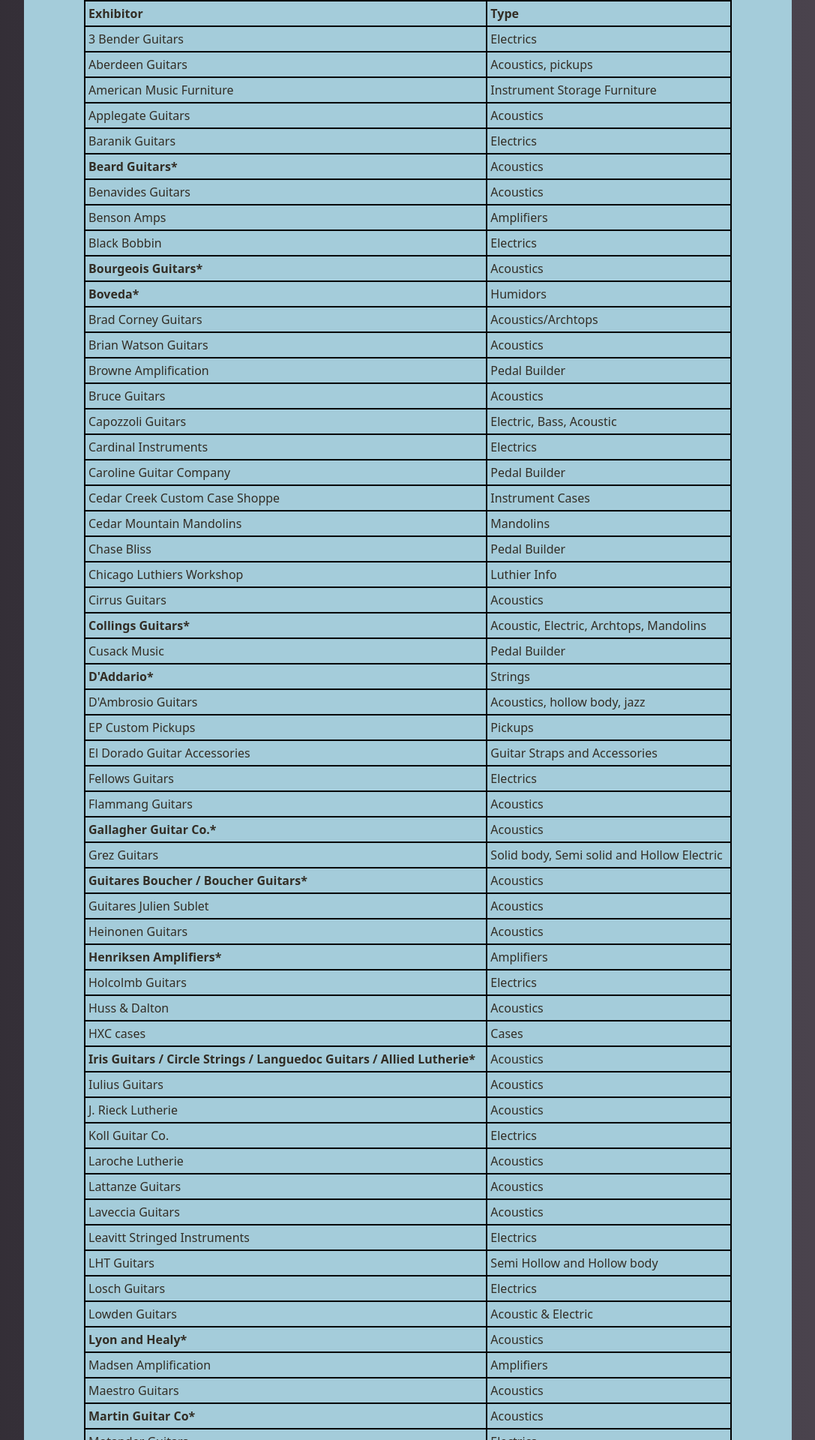
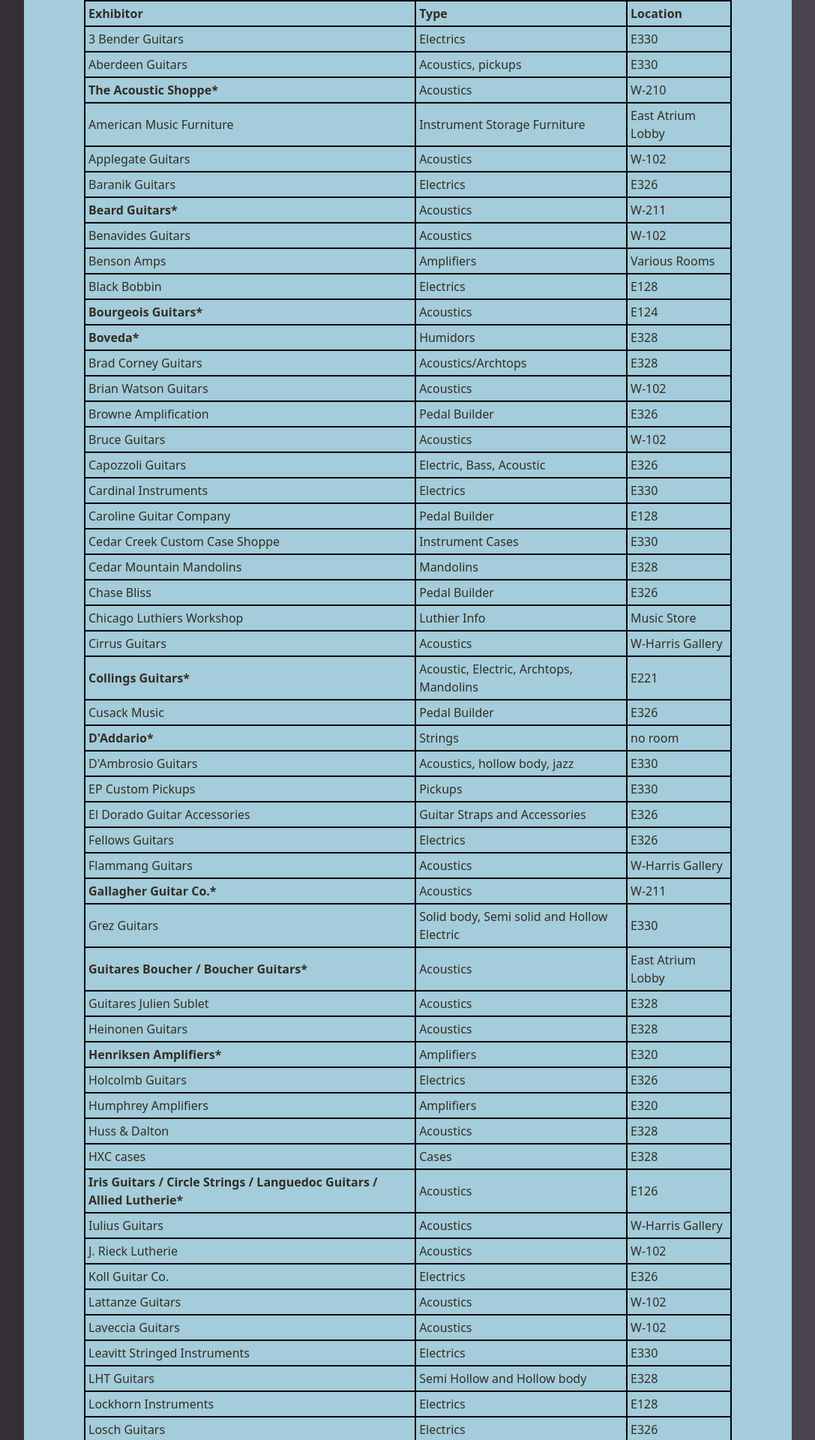
Before and after one commit to oldtownschool/fretboard-summit, a Next.js app: page /luthiers in a window 1280 px wide. Shown: the part 728-2648 px from the top of the page at 75% size, without its empty margins (96-1183 px from the left). Built offline with nearby package versions, Linux system fonts and the light colour scheme.

Commit message:
added room assignments. linked showcase ticket buttons to the main site

```diff
--- a/app/luthiers/page.js
+++ b/app/luthiers/page.js
@@ -48,7 +48,7 @@ export default function Luthiers() {
 
 
           <h3 className="font-bold text-lg leading-relaxed mt-8">Confirmed 2025 Exhibitors</h3>
-          <p className="italic text-sm leading-relaxed">Updated: July 24, 2025</p>
+          <p className="italic text-sm leading-relaxed">Updated: August 13, 2025</p>
           <p className="italic text-sm leading-relaxed">* asterisk indicates sponsor</p>
 
 
@@ -57,7 +57,7 @@ export default function Luthiers() {
               <tr>
                 <th class="text-left">Exhibitor</th>
                 <th class="text-left">Type</th>
-                {/* <th class="text-left">Location</th> */}
+                <th class="text-left">Location</th>
               </tr>
             </thead>
             <tbody>
@@ -65,461 +65,480 @@ export default function Luthiers() {
               <tr>
                 <td><Link href="https://www.3bender.com/">3 Bender Guitars</Link></td>
                 <td>Electrics</td>
-                {/* <td>E330</td> */}
+                <td>E330</td>
               </tr>
               <tr>
                 <td><Link href="http://www.aberdeenguitars.com/">Aberdeen Guitars</Link></td>
                 <td>Acoustics, pickups</td>
-                {/* <td>E330</td> */}
+                <td>E330</td>
+              </tr>
+              <tr>
+                <td class="font-bold"><Link href="https://theacousticshoppe.com/">The Acoustic Shoppe*</Link></td>
+                <td>Acoustics</td>
+                <td>W-210</td>
               </tr>
               <tr>
                 <td><Link href="http://www.americanmusicfurniture.com/">American Music Furniture </Link></td>
                 <td>Instrument Storage Furniture</td>
-                {/* <td>E330</td> */}
+                <td>East Atrium Lobby</td>
               </tr>
               <tr>
                 <td><Link href="https://www.applegateguitars.com/">Applegate Guitars</Link></td>
                 <td>Acoustics</td>
-                {/* <td>E330</td> */}
+                <td>W-102</td>
               </tr>
               <tr>
                 <td><Link href="http://baranikguitars.com/">Baranik Guitars</Link></td>
                 <td>Electrics</td>
-                {/* <td>E330</td> */}
+                <td>E326</td>
               </tr>
               <tr>
                 <td class="font-bold"><Link href="https://beardguitars.com/">Beard Guitars*</Link></td>
                 <td>Acoustics</td>
-                {/* <td>E124</td> */}
+                <td>W-211</td>
               </tr>
               <tr>
                 <td><Link href="https://www.benavidesguitars.com/">Benavides Guitars</Link></td>
                 <td>Acoustics</td>
-                {/* <td>E124</td> */}
+                <td>W-102</td>
               </tr>
               <tr>
                 <td><Link href="https://www.bensonamps.com/">Benson Amps</Link></td>
                 <td>Amplifiers</td>
-                {/* <td>E124</td> */}
+                <td>Various Rooms</td>
               </tr>
 
               <tr>
                 <td><Link href="https://blackbobbin.com/">Black Bobbin</Link></td>
                 <td>Electrics</td>
-                {/* <td>E330</td> */}
+                <td>E128</td>
               </tr>
               <tr>
                 <td class="font-bold"><Link href="https://bourgeoisguitars.com/">Bourgeois Guitars*</Link></td>
                 <td>Acoustics</td>
-                {/* <td>E124</td> */}
+                <td>E124</td>
               </tr>
               <tr>
                 <td class="font-bold"><Link href="https://bovedainc.com/">Boveda*</Link></td>
                 <td>Humidors</td>
-                {/* <td>E124</td> */}
+                <td>E328</td>
               </tr>
               <tr>
                 <td><Link href="https://www.bradcorneyguitars.com/">Brad Corney Guitars</Link></td>
                 <td>Acoustics/Archtops</td>
-                {/* <td>102</td> */}
+                <td>E328</td>
               </tr>
               <tr>
                 <td><Link href="https://www.brianwatsonguitars.com/">Brian Watson Guitars</Link></td>
                 <td>Acoustics</td>
-                {/* <td>102</td> */}
+                <td>W-102</td>
               </tr>
               <tr>
                 <td><Link href="https://browneamps.com/">Browne Amplification</Link></td>
                 <td>Pedal Builder</td>
-                {/* <td>E324</td> */}
+                <td>E326</td>
               </tr>
               <tr>
                 <td><Link href="https://bruceguitars.com/">Bruce Guitars</Link></td>
                 <td>Acoustics</td>
-                {/* <td>E324</td> */}
+                <td>W-102</td>
               </tr>
               <tr>
                 <td><Link href="http://capozzoliguitarcompany.com/">Capozzoli Guitars</Link></td>
                 <td>Electric, Bass, Acoustic</td>
-                {/* <td>E324</td> */}
+                <td>E326</td>
               </tr>
               <tr>
                 <td><Link href="http://www.cardinalinstruments.com/">Cardinal Instruments</Link></td>
                 <td>Electrics</td>
-                {/* <td>E324</td> */}
+                <td>E330</td>
               </tr>
 
               <tr>
                 <td><Link href="https://carolineguitar.com/">Caroline Guitar Company</Link></td>
                 <td>Pedal Builder</td>
-                {/* <td>E330</td> */}
+                <td>E128</td>
               </tr>
               <tr>
                 <td><Link href="https://cedarcreekcases.com/">Cedar Creek Custom Case Shoppe</Link></td>
                 <td>Instrument Cases</td>
-                {/* <td>102</td> */}
+                <td>E330</td>
               </tr>
               <tr>
                 <td><Link href="https://cedarmtm.com">Cedar Mountain Mandolins</Link></td>
                 <td>Mandolins</td>
-                {/* <td>102</td> */}
+                <td>E328</td>
               </tr>
               <tr>
                 <td><Link href="http://chasebliss.com">Chase Bliss</Link></td>
                 <td>Pedal Builder</td>
-                {/* <td>E324</td> */}
+                <td>E326</td>
               </tr>
               <tr>
                 <td><Link href="https://www.chicagoluthiers.com/">Chicago Luthiers Workshop</Link></td>
                 <td>Luthier Info</td>
-                {/* <td>E324</td> */}
+                <td>Music Store</td>
               </tr>
               <tr>
                 <td><Link href="https://www.cirrusguitars.com/">Cirrus Guitars</Link></td>
                 <td>Acoustics</td>
-                {/* <td>E324</td> */}
+                <td>W-Harris Gallery</td>
               </tr>
               <tr>
                 <td class="font-bold"><Link href="https://www.collingsguitars.com/">Collings Guitars*</Link></td>
                 <td>Acoustic, Electric, Archtops, Mandolins</td>
-                {/* <td>E221</td> */}
+                <td>E221</td>
               </tr>
               <tr>
                 <td><Link href="https://cusackmusic.com/">Cusack Music</Link></td>
                 <td>Pedal Builder</td>
-                {/* <td>E328</td> */}
+                <td>E326</td>
               </tr>
               <tr>
                 <td class="font-bold"><Link href="https://www.daddario.com/">D&apos;Addario*</Link></td>
                 <td>Strings</td>
-                {/* <td></td> */}
+                <td>no room</td>
               </tr>
               <tr>
                 <td><Link href="https://www.dambrosioguitars.com/">D&apos;Ambrosio Guitars</Link></td>
                 <td>Acoustics, hollow body, jazz</td>
-                {/* <td></td> */}
+                <td>E330</td>
               </tr>
               <tr>
                 <td><Link href="http://www.epcustompickups.com">EP Custom Pickups</Link></td>
                 <td>Pickups</td>
-                {/*<td></td> */}
+                <td>E330</td>
               </tr>
 
               <tr>
                 <td><Link href="http://www.eldoradostraps.com/">El Dorado Guitar Accessories</Link></td>
                 <td>Guitar Straps and Accessories</td>
-                {/* <td>213</td> */}
+                <td>E326</td>
               </tr>
 
               <tr>
                 <td><Link href="http://www.fellowsguitars.com/">Fellows Guitars</Link></td>
                 <td>Electrics</td>
-                {/* <td>213</td> */}
+                <td>E326</td>
               </tr>
 
               <tr>
                 <td><Link href="https://flammangguitars.com">Flammang Guitars</Link></td>
                 <td>Acoustics</td>
-                {/* <td>213</td> */}
+                <td>W-Harris Gallery</td>
               </tr>
               <tr>
                 <td class="font-bold"><Link href="https://gallagherguitar.com/">Gallagher Guitar Co.*</Link></td>
                 <td>Acoustics</td>
-                {/* <td>213</td> */}
+                <td>W-211</td>
               </tr>
 
               <tr>
                 <td><Link href="https://www.grezguitars.com">Grez Guitars</Link></td>
                 <td>Solid body, Semi solid and Hollow Electric</td>
-                {/* <td>E330</td> */}
+                <td>E330</td>
               </tr>
               <tr>
                 <td class="font-bold"><Link href="https://boucherguitars.com/">Guitares Boucher / Boucher Guitars*</Link></td>
                 <td>Acoustics</td>
-                {/* <td>210</td> */}
+                <td>East Atrium Lobby</td>
               </tr>
               <tr>
                 <td><Link href="https://en.guitaresjuliensublet.com/">Guitares Julien Sublet</Link></td>
                 <td>Acoustics</td>
-                {/* <td>102</td> */}
+                <td>E328</td>
               </tr>
               <tr>
                 <td><Link href="http://www.heinonenguitars.com/">Heinonen Guitars</Link></td>
                 <td>Acoustics</td>
-                {/* <td>102</td> */}
+                <td>E328</td>
               </tr>
               <tr>
                 <td class="font-bold"><Link href="https://www.henriksenamplifiers.com/">Henriksen Amplifiers*</Link></td>
                 <td>Amplifiers</td>
-                {/* <td>E320</td> */}
+                <td>E320</td>
               </tr>
               <tr>
                 <td><Link href="http://holcombguitars.com/">Holcolmb Guitars</Link></td>
                 <td>Electrics</td>
-                {/* <td>Harris Gallery</td> */}
+                <td>E326</td>
+              </tr>
+              <tr>
+                <td><Link href="https://www.humphreyamps.com/">Humphrey Amplifiers</Link></td>
+                <td>Amplifiers</td>
+                <td>E320</td>
               </tr>
               <tr>
                 <td><Link href="https://hussanddalton.com/">Huss & Dalton</Link></td>
                 <td>Acoustics</td>
-                {/* <td>Harris Gallery</td> */}
+                <td>E328</td>
               </tr>
               <tr>
                 <td><Link href="http://hoffeecases.com">HXC cases</Link></td>
                 <td>Cases</td>
-                {/* <td>102</td> */}
+                <td>E328</td>
               </tr>
               <tr>
                 <td class="font-bold"><Link href="https://www.irisguitarcompany.com/">Iris Guitars / Circle Strings / Languedoc Guitars / Allied Lutherie*</Link></td>
                 <td>Acoustics</td>
-                {/* <td>E126</td> */}
+                <td>E126</td>
               </tr>
               <tr>
                 <td><Link href="http://www.iuliusguitars.com/">Iulius Guitars</Link></td>
                 <td>Acoustics</td>
-                {/* <td>Harris Gallery</td> */}
+                <td>W-Harris Gallery</td>
               </tr>
               <tr>
                 <td><Link href="https://www.jrieck.com/">J. Rieck Lutherie</Link></td>
                 <td>Acoustics</td>
-                {/* <td>Harris Gallery</td> */}
+                <td>W-102</td>
               </tr>
               <tr>
                 <td><Link href="https://www.kollguitars.com/">Koll Guitar Co.</Link></td>
                 <td>Electrics</td>
-                {/* <td>Harris Gallery</td> */}
-              </tr>
-
-              <tr>
-                <td><Link href="https://www.larochelutherie.com/">Laroche Lutherie</Link></td>
-                <td>Acoustics</td>
-                {/* <td>E330</td> */}
+                <td>E326</td>
               </tr>
               <tr>
                 <td><Link href="http://www.anthonylattanze.com/">Lattanze Guitars</Link></td>
                 <td>Acoustics</td>
-                {/* <td>E330</td> */}
+                <td>W-102</td>
               </tr>
               <tr>
                 <td><Link href="https://www.lavecchiaguitars.com/">Laveccia Guitars</Link></td>
                 <td>Acoustics</td>
-                {/* <td>E330</td> */}
+                <td>W-102</td>
               </tr>
               <tr>
                 <td><Link href="http://www.leavittlutherie.com/">Leavitt Stringed Instruments</Link></td>
                 <td>Electrics</td>
-                {/* <td>E330</td> */}
+                <td>E330</td>
               </tr>
               <tr>
                 <td><Link href="https://www.lhtguitars.com/guitars">LHT Guitars</Link></td>
                 <td>Semi Hollow and Hollow body</td>
-                {/* <td>E328</td> */}
+                <td>E328</td>
+              </tr>
+              <tr>
+                <td><Link href="hhttps://lockhorninstruments.org/">Lockhorn Instruments</Link></td>
+                <td>Electrics</td>
+                <td>E128</td>
               </tr>
               <tr>
                 <td><Link href="https://loschguitars.com/">Losch Guitars</Link></td>
                 <td>Electrics</td>
-                {/* <td>E328</td> */}
-              </tr>
-              <tr>
-                <td><Link href="https://lowdenguitars.com/">Lowden Guitars</Link></td>
-                <td>Acoustic & Electric</td>
-                {/* <td>E330</td> */}
+                <td>E326</td>
               </tr>
               <tr>
                 <td class="font-bold"><Link href="https://www.lyonhealycorporation.com/">Lyon and Healy*</Link></td>
                 <td>Acoustics</td>
-                {/* <td>E330</td> */}
+                <td>E126</td>
               </tr>
               <tr>
                 <td><Link href="http://www.madsenamps.com/">Madsen Amplification</Link></td>
                 <td>Amplifiers</td>
-                {/* <td>E220</td> */}
+                <td>E128</td>
               </tr>
               <tr>
                 <td><Link href="http://www.hozenguitars.com/">Maestro Guitars </Link></td>
                 <td>Acoustics</td>
-                {/* <td>E220</td> */}
+                <td>E328</td>
               </tr>
               <tr>
                 <td class="font-bold"><Link href="https://www.martinguitar.com/">Martin Guitar Co*</Link></td>
                 <td>Acoustics</td>
-                {/* <td>E220</td> */}
+                <td>E220</td>
               </tr>
               <tr>
                 <td><Link href="https://www.motanderguitars.com">Motander Guitars</Link></td>
                 <td>Electrics</td>
-                {/* <td>E330</td> */}
+                <td>E326</td>
               </tr>
               <tr>
                 <td><Link href="http://mtstrings.com/">MT Strings</Link></td>
                 <td>Mandolins</td>
-                {/* <td>E330</td> */}
+                <td>W-102</td>
+              </tr>
+              <tr>
+                <td><Link href="https://www.muleresophonic.com/">Mule Resophonic Guitars</Link></td>
+                <td>Resonator</td>
+                <td>W-102</td>
               </tr>
               <tr>
                 <td><Link href="http://www.nationalguitars.com/">National Reso-Phonic Guitars Inc.</Link></td>
                 <td>Resonator Guitars</td>
-                {/* <td>E326</td> */}
+                <td>E330</td>
               </tr>
               <tr>
                 <td><Link href="https://www.northwoodsluthiers.com">North Woods Luthiers</Link></td>
                 <td>Acoustics</td>
-                {/* <td>Harris Gallery</td> */}
+                <td>E330</td>
               </tr>
               <tr>
                 <td class="font-bold"><Link href="https://www.northfieldinstruments.com/">Northfield Stringed Instruments/ADK Designs*</Link></td>
                 <td>Mandolins</td>
-                {/* <td>212</td> */}
+                <td>W-213</td>
               </tr>
 
               <tr>
                 <td><Link href="https://musicstore.oldtownschool.org">Old Town School Music Store</Link></td>
                 <td>Gear, Strings & Accessories</td>
-                {/* <td>West - Music Store</td> */}
+                <td>W 1st Floor</td>
               </tr>
               <tr>
                 <td><Link href="https://www.oldtownschool.org/resourcecenter/">Old Town School of Folk Music Resource Center</Link></td>
                 <td>Archives</td>
-                {/* <td>West - Basement</td> */}
+                <td>W Basement Lobby</td>
               </tr>
               <tr>
                 <td class="font-bold"><Link href="https://pacificrimtonewoods.com/">Pacific Rim Tonewoods*</Link></td>
                 <td>Tonewoods</td>
-                {/* <td>E326</td> */}
+                <td>E324</td>
               </tr>
               <tr>
                 <td><Link href="https://www.phoenixguitarco.com/">Phoenix Guitar Co. </Link></td>
                 <td>Acoustics</td>
-                {/* <td>E326</td> */}
+                <td>W-Harris Gallery</td>
               </tr>
               <tr>
                 <td><Link href="https://www.instagram.com/po_sans_guitars/reels/">Po Sans Guitars</Link></td>
                 <td>Acoustic Guitars, ukuleles</td>
-                {/* <td>101</td> */}
+                <td>E328</td>
               </tr>
               <tr>
                 <td><Link href="https://robertrobinsonguitars.com">R. Robinson Guitars</Link></td>
                 <td>Acoustics</td>
-                {/* <td>E328</td> */}
+                <td>E328</td>
               </tr>
               <tr>
                 <td><Link href="http://www.krautguitars.com/">Raymond Kraut Guitars</Link></td>
                 <td>Acoustics</td>
-                {/* <td>E328</td> */}
+                <td>W-Harris Gallery</td>
               </tr>
               <tr>
                 <td><Link href="https://robbinsguitar.com/">Robbins Guitar Company</Link></td>
                 <td>Acoustics</td>
-                {/* <td>E328</td> */}
+                <td>W-Harris Gallery</td>
               </tr>
               <tr>
                 <td><Link href="https://roberto-venn.com/">Roberto Venn School of Lutherie </Link></td>
                 <td>Luthier School Info</td>
-                {/* <td>E328</td> */}
+                <td>E324</td>
               </tr>
               <tr>
                 <td><Link href="https://www.ryansukes.com/">Ryan’s Ukes</Link></td>
                 <td>Ukuleles</td>
-                {/* <td>E328</td> */}
+                <td>E330</td>
               </tr>
               <tr>
                 <td><Link href="https://www.samguidryguitars.com/">Sam Guidry Guitars</Link></td>
                 <td>Acoustics</td>
-                {/* <td>E328</td> */}
+                <td>W-102</td>
               </tr>
               <tr>
                 <td class="font-bold"><Link href="https://santacruzguitar.com/">Santa Cruz Guitars*</Link></td>
                 <td>Acoustics</td>
-                {/* <td>E123</td> */}
+                <td>E123</td>
               </tr>
               <tr>
                 <td><Link href="https://www.seufguitars.com/">Seuf Guitars</Link></td>
                 <td>Electrics</td>
-                {/* <td>E324</td> */}
+                <td>E128</td>
               </tr>
               <tr>
                 <td><Link href="https://shockthefox.com">Shock the Fox</Link></td>
                 <td>Electrics</td>
-                {/* <td>E330</td> */}
+                <td>E128</td>
               </tr>
               <tr>
                 <td><Link href="https://www.shure.com/en-US">Shure</Link></td>
                 <td>Microphones</td>
-                {/* <td>E330</td> */}
+                <td>E324</td>
               </tr>
               <tr>
                 <td><Link href="https://www.silktone.org/">Silktone</Link></td>
                 <td>Pedal & Amp Builder</td>
-                {/* <td>E324</td> */}
+                <td>E128</td>
               </tr>
               <tr>
                 <td><Link href="http://skytopguitars.com/">Skytop Guitars</Link></td>
                 <td>Acoustics</td>
-                {/* <td>E128</td> */}
+                <td>W-102</td>
               </tr>
               <tr>
                 <td><Link href="http://www.stewmac.com/">Stew Mac</Link></td>
                 <td>Luthier Supplies</td>
-                {/* <td>E128</td> */}
+                <td>E324</td>
               </tr>
               <tr>
                 <td><Link href="https://www.summerschoolelectronics.com/">Summer School Electronics</Link></td>
                 <td>Pedal Builder</td>
-                {/* <td>E324</td> */}
+                <td>E326</td>
               </tr>
               <tr>
                 <td class="font-bold"><Link href="https://www.taylorguitars.com/">Taylor Guitars*</Link></td>
                 <td>Acoustics</td>
-                {/* <td>101</td> */}
+                <td>W-101</td>
               </tr>
               <tr>
                 <td><Link href="https://fetellierguitars.com/">Tellier Guitars</Link></td>
                 <td>Acoustics</td>
-                {/* <td>E328</td> */}
+                <td>E328</td>
+              </tr>
+              <tr>
+                <td><Link href="https://www.thorellguitars.com/">Thorell Guitars</Link></td>
+                <td>Acoustics</td>
+                <td>W-102</td>
               </tr>
               <tr>
                 <td><Link href="http://www.tlguitars.com/">Todd Lunneborg Guitars</Link></td>
                 <td>Acoustic & Electric</td>
-                {/* <td>Harris Gallery</td> */}
+                <td>E328</td>
               </tr>
               <tr>
                 <td><Link href="http://tonerangerguitars.com/">Tone Ranger Guitars</Link></td>
                 <td>Electrics</td>
-                {/* <td>Harris Gallery</td> */}
+                <td>E330</td>
               </tr>
               <tr>
                 <td><Link href="http://www.toneslabs.com/">ToneSlabs Music LLC</Link></td>
                 <td>Guitar Picks</td>
-                {/* <td>Harris Gallery</td> */}
+                <td>E124</td>
               </tr>
               <tr>
                 <td><Link href="http://www.wadeguitar.com/">Travis D. Wade Guitars</Link></td>
                 <td>Acoustics</td>
-                {/* <td>Harris Gallery</td> */}
+                <td>W-102</td>
+              </tr>
+              <tr>
+                <td><Link href="http://www.wadeguitar.com/">Truth About Vintage Amps</Link></td>
+                <td>Amplifiers</td>
+                <td>W-B1</td>
               </tr>
               <tr>
                 <td class="font-bold"><Link href="https://www.two-rock.com/">Two-Rock Amplifiers*</Link></td>
                 <td>Amplifiers</td>
-                {/* <td>E221</td> */}
+                <td>E221</td>
               </tr>
 
               <tr>
                 <td><Link href="https://www.volticelectronicdevices.com/">Voltic Electronic Devices</Link></td>
                 <td>Pedal Builder</td>
-                {/* <td>E324</td> */}
+                <td>E128</td>
               </tr>
               <tr>
                 <td><Link href="https://www.woolsonsoundcraft.com/">Woolson Soundcraft</Link></td>
                 <td>Acoustics</td>
-                {/* <td>E328</td> */}
+                <td>E330</td>
               </tr>
               <tr>
                 <td class="font-bold"><Link href="https://usa.yamaha.com/products/musical_instruments/guitars_basses/index.html">Yamaha*</Link></td>
                 <td>Instruments</td>
-                {/* <td>E322</td> */}
+                <td>E322</td>
               </tr>
               <tr>
                 <td><Link href="http://zimnicki.com/">Zimnicki Guitars</Link></td>
                 <td>Acoustics</td>
-                {/* <td>E322</td> */}
+                <td>W-Harris Gallery</td>
               </tr>
             </tbody>
           </table>
```
Also changed, not shown: app/tickets/page.js (+8 -8 lines).
